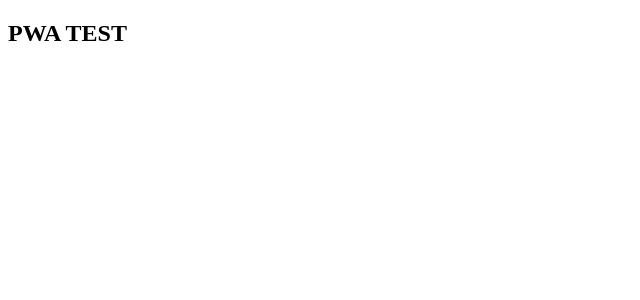
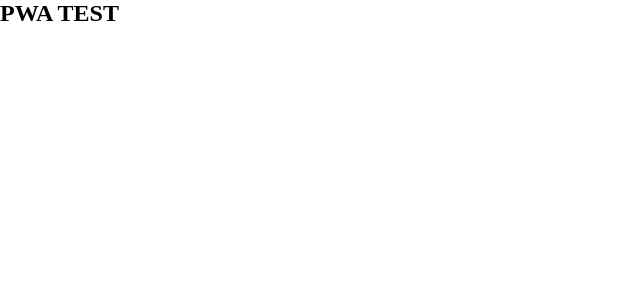
Before and after one commit to hyebin-Hwang/pwa_travel, a React (Create React App) app: page / in a window 1280 px wide. Shown: the top 300 px of the page, without its empty margins (0-640 px from the left). Built offline with nearby package versions, Linux system fonts and the light colour scheme.

Commit message:
feat: GlobalStyle 추가, 적용

```diff
--- a/src/index.tsx
+++ b/src/index.tsx
@@ -2,12 +2,14 @@
 import ReactDOM from "react-dom/client";
 import App from "./App";
 import * as serviceWorkerRegistration from "./serviceWorkerRegistration";
+import GlobalStyle from "./styles/Global";
 
 const root = ReactDOM.createRoot(
   document.getElementById("root") as HTMLElement
 );
 root.render(
   <React.StrictMode>
+    <GlobalStyle />
     <App />
   </React.StrictMode>
 );
--- /dev/null
+++ b/src/styles/Global.ts
@@ -0,0 +1,25 @@
+import { createGlobalStyle } from "styled-components";
+
+const GlobalStyle = createGlobalStyle`
+    *{
+        padding:0;
+        margin:0;
+        box-sizing:border-box;
+        font-family: Noto Sans KR;
+    }
+    body{
+        height:100vh;
+    }
+    input{
+        outline:none;
+    }
+    li{
+        list-style:none;
+    }
+    button{
+        outline:none;
+        border:none;
+    }
+`;
+
+export default GlobalStyle;
```
